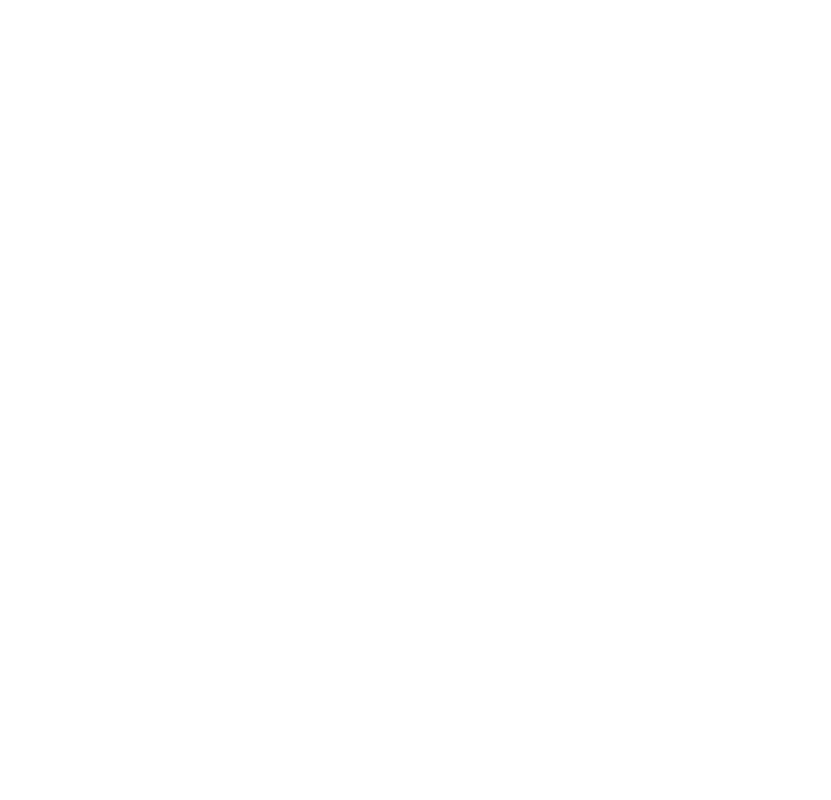
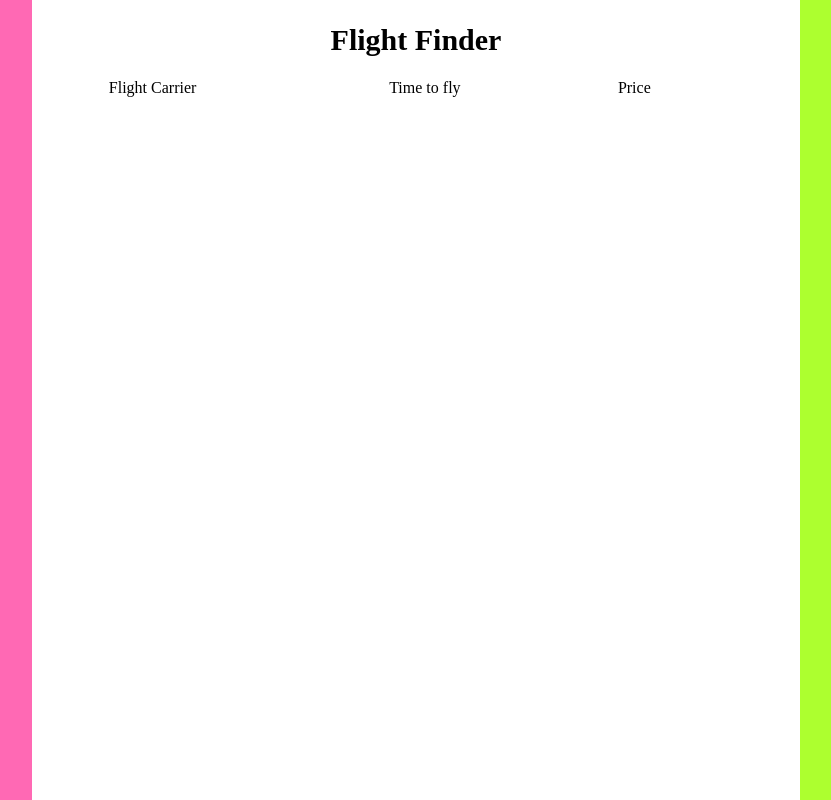
Before and after one commit to TrangTheDev/flightFinder, a plain HTML site: page index.html in a window 1280 px wide. Shown: the whole page, without its empty margins (224-1055 px from the left). Drawn offline with Linux system fonts and the light colour scheme.

Commit message:
super basic html setup

```diff
--- a/assets/css/style.css
+++ b/assets/css/style.css
@@ -0,0 +1,48 @@
+html, body {
+    width: 100%;
+    height: 100%;
+}
+
+body {
+    display: flex;
+    justify-content: space-between;
+}
+
+aside {
+    background-color: gray;
+    height: 100%;
+    width: 20%;
+    background-color: hotpink;
+    margin-left: 0;
+}
+
+header {
+    width: 100%;
+    height: 10%;
+    display: flex;
+    flex-direction: column;
+    justify-content: center;
+    text-align: center;
+}
+
+header h1{
+    font-size: 30px;
+    font-weight: 600;
+}
+
+.thingsToDo {
+    width: 20%;
+    height: 100%;
+    background-color: greenyellow;
+}
+
+main {
+    height: 100%;
+    width: 60%;
+}
+
+main table{
+    height: 70%;
+    width: 80%;
+    margin: auto;
+}
--- a/index.html
+++ b/index.html
@@ -9,7 +9,24 @@
     <link rel="stylesheet" href="./assets/css/style.css">
 </head>
 <body>
+    <aside>
 
+    </aside>
+    <main>
+        <header>
+            <h1> Flight Finder </h1>
+        </header>
+        <table>
+            <tr>
+                <td>Flight Carrier</td>
+                <td>Time to fly</td>
+                <td>Price</td>
+            </tr>
+        </table>
+    </main>
+    <div class="thingsToDo">
+
+    </div>
     <script src="./assets/javascript/script.js"></script>
 </body>
 </html>
```
